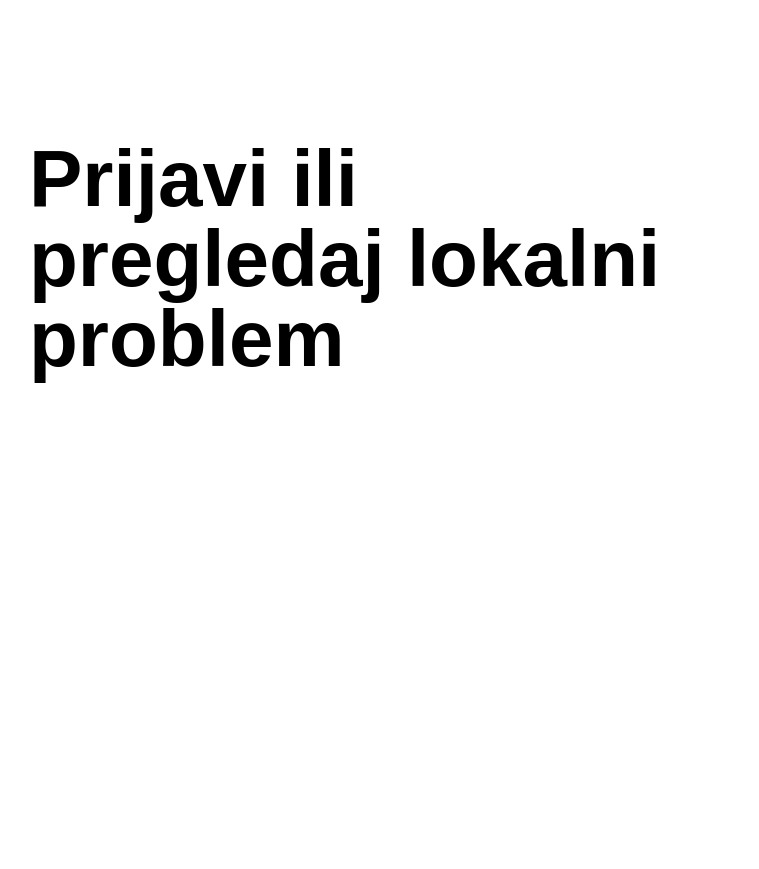
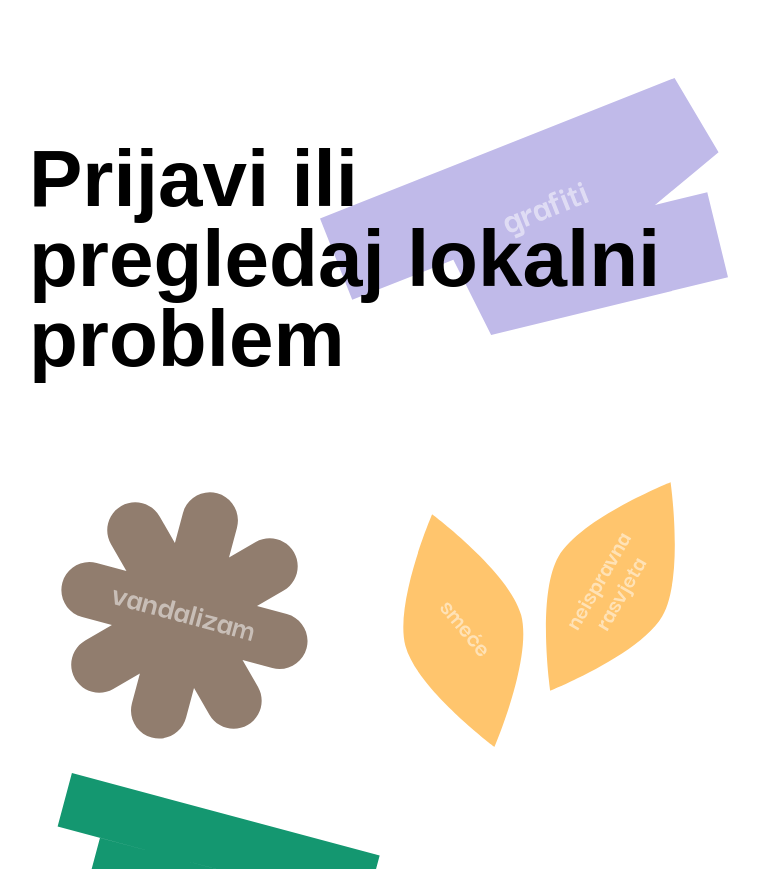
Before and after one commit to barbaraperic/popravi.to-landing_page, a plain HTML site: page index.html in a window 1280 px wide. Shown: the part 83-952 px from the top of the page, without its empty margins (91-850 px from the left). Drawn offline with nearby package versions, Linux system fonts and the light colour scheme; a web font is replaced by a local one.

Commit message:
WIP: banner images

```diff
--- a/index.html
+++ b/index.html
@@ -16,6 +16,10 @@
     </header>
     <main>
       <h1>Prijavi ili <br />pregledaj lokalni <br />problem</h1>
+      <img src="./assets/flower.svg" class="flower-svg">
+      <img src="./assets/graffiti.svg" class="graffiti-svg">
+      <img src="./assets/leafs.svg" class="leafs-svg">
+      <img src="./assets/pot.svg" class="pot-svg">
     </main>
   </div>
   <footer>
--- a/style.css
+++ b/style.css
@@ -156,3 +156,10 @@ footer {
   color: white;
   height: 314px;
 }
+
+.graffiti-svg {
+  position: absolute;
+  top: 161px;
+  z-index: -1;
+  right: 461px;
+}
```
